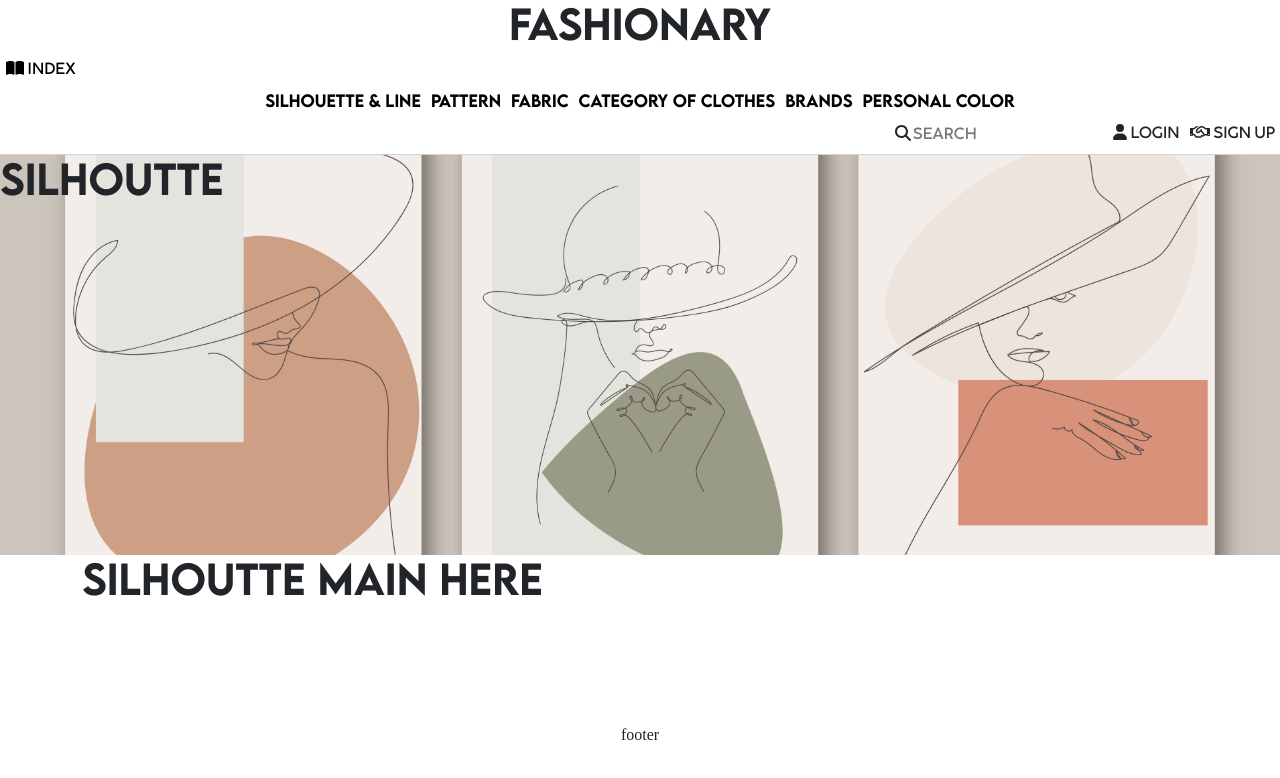
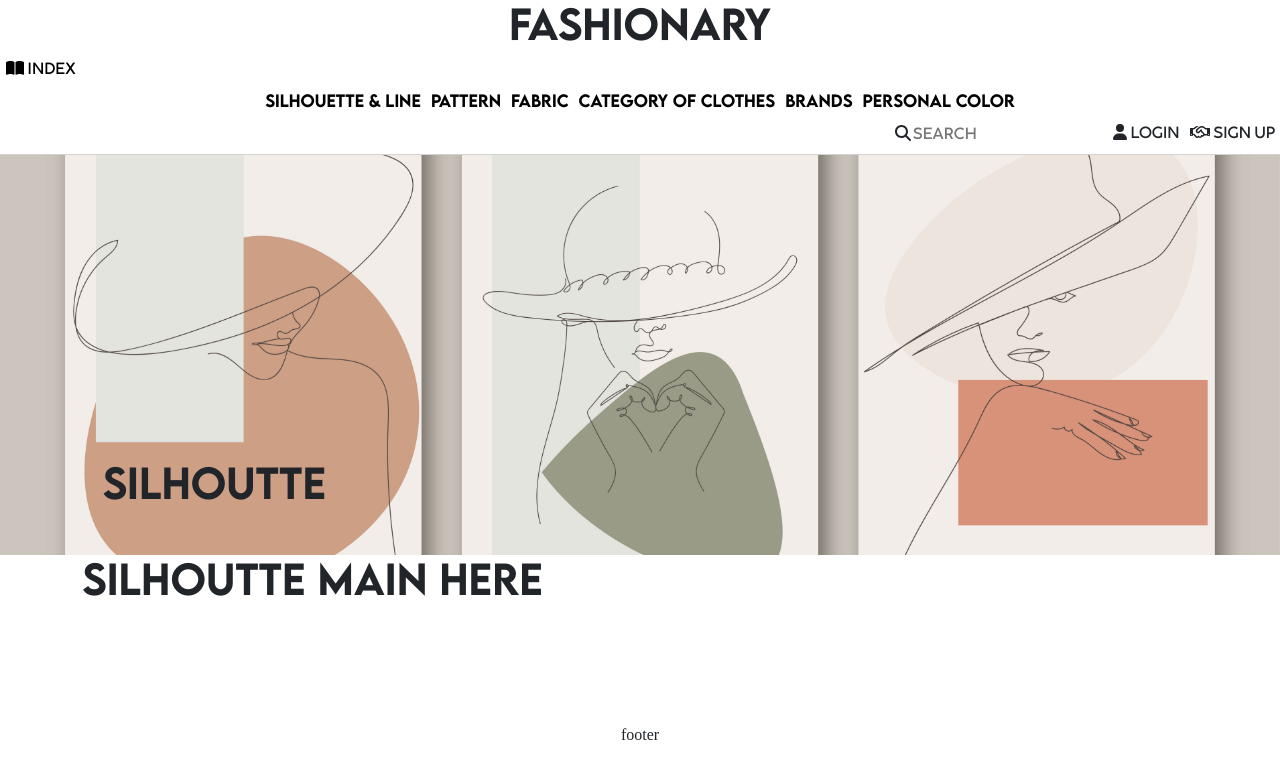
Before and after one commit to definitiomea/fashionary, a React (Create React App) app: page /silhouette in a window 1280 px wide. Shown: the top 778 px of the page. Built offline with nearby package versions, Linux system fonts and the light colour scheme; a web font is replaced by a local one.

Commit message:
비주얼 제목과 배치 CSS

```diff
--- a/src/App.css
+++ b/src/App.css
@@ -97,12 +97,18 @@
     font-family: myLemonMilk, myNanumSquareNeoBold;
 }
 .silsubvisual {
+    position: relative;
     height: 400px;
     background-image: url(./Sources/Img/outline_girl2_40.jpg);
     background-size: cover;
     background-position: center center;
     background-repeat: no-repeat;
     font-family: myLemonMilk;
+}
+.visualsub {
+    position: absolute;
+    bottom: 10%;
+    left: 8%;
 }
 .loginarea {
     font-family: myNanumSquareNeoRegular;
--- a/src/Pages/SilhouetteMain.jsx
+++ b/src/Pages/SilhouetteMain.jsx
@@ -7,7 +7,7 @@ const SilhouetteMain = () => {
                 <article>
                     <section>
                         <div className="silsubvisual">
-                            <h1>SILHOUTTE</h1>
+                            <h1 className="visualsub">SILHOUTTE</h1>
                         </div>
                         <Container>
                             <div className="outlet">
```
